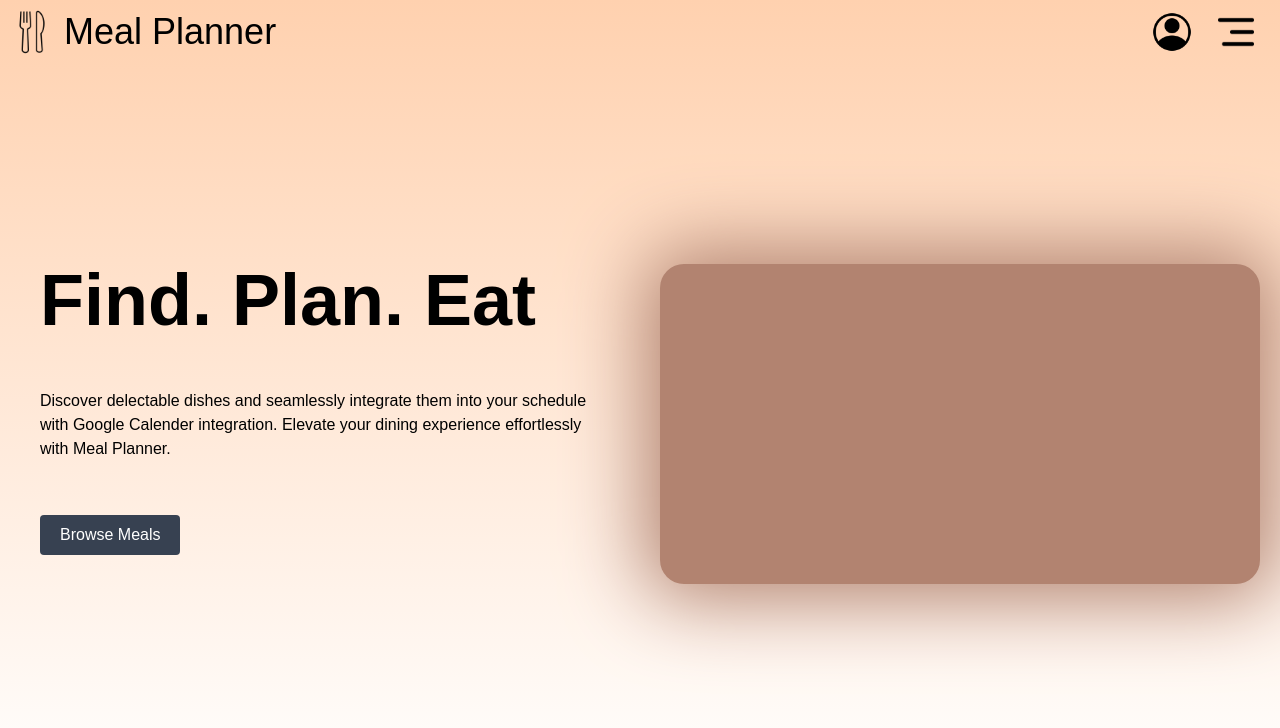
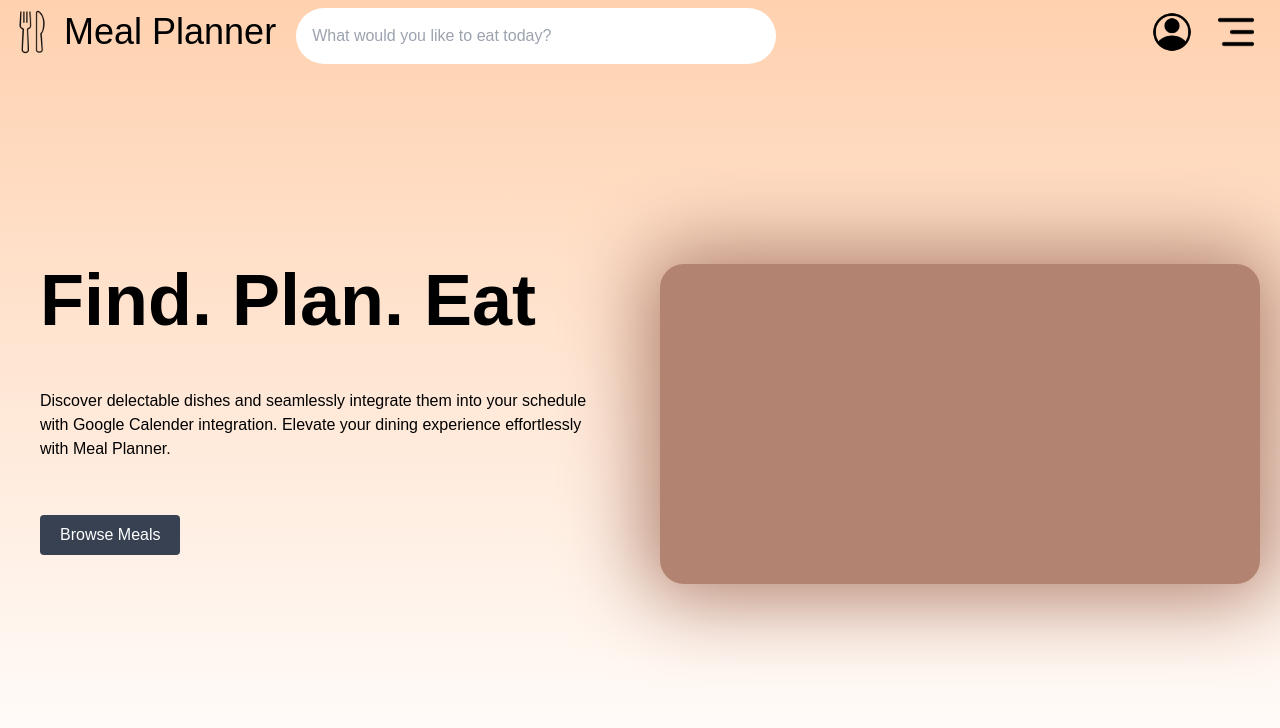
Before and after one commit to MatthewHilliard/Grub-Gallery, a React (Vite) app in the folder code/client/: page / in a window 1280 px wide. Shown: the top 728 px of the page. Built offline with nearby package versions, Linux system fonts and the light colour scheme; a web font is replaced by a local one.

Commit message:
Adding the search bar to the nav bar

```diff
--- a/code/client/src/NavBar.jsx
+++ b/code/client/src/NavBar.jsx
@@ -9,7 +9,13 @@ function NavBar(){
                 <img class='h-16 py-2 px-2' src={logo}/>
                 <h1 class="py-3 text-4xl font-light">Meal Planner</h1>
             </div>
-
+            <div className="ml-5 mt-2"> {/*Can change the placement as needed*/}
+        <form className="w-[480px] relative">
+          <div className="relative">
+            <input type="search" placeholder="What would you like to eat today?" className="w-full p-4 rounded-full" /> {/*Color*/}
+          </div>
+        </form>
+      </div>
             <div class='flex items-center ml-auto mr-5'>
                 <button class=''>
                     <img class='h-10' src={profile_photo}/>
```
Also changed, not shown: code/client/package.json (+4 -3 lines), 1 other file (tests, documents, lock files or other folders).
